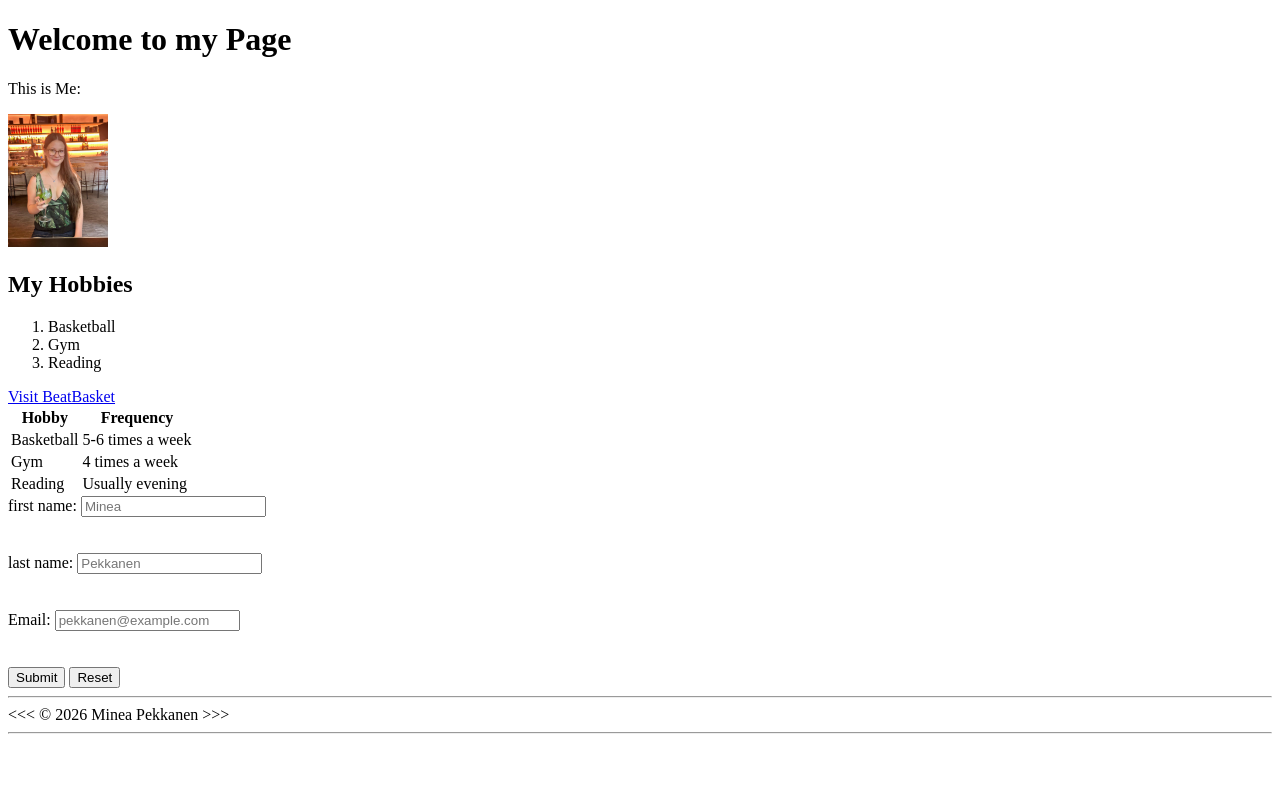
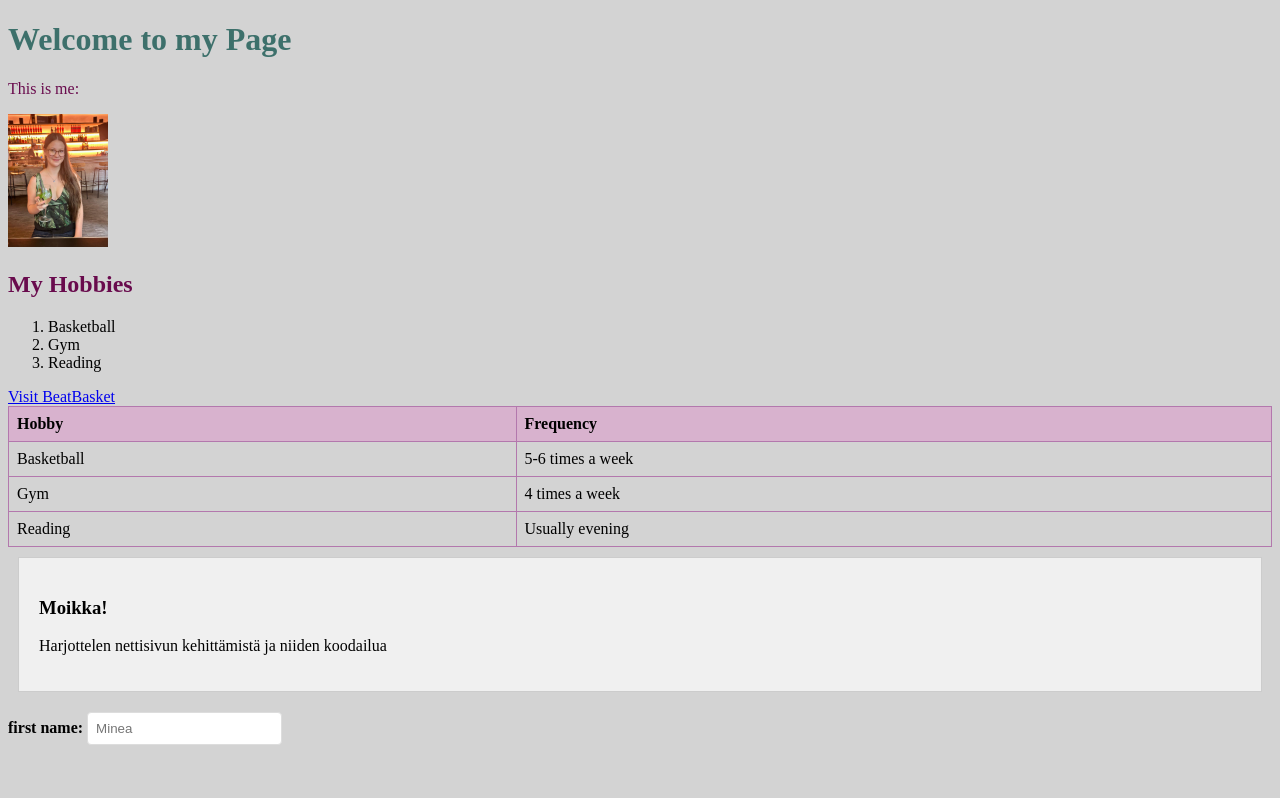
Before and after one commit to MineaPekkanen/Ty-paja-teht-v-t, a plain HTML site: page Css/index.html in a window 1280 px wide. Shown: the top 798 px of the page. Drawn offline with Linux system fonts and the light colour scheme; files whose address does not match are found by name.

Commit message:
Add files via upload

```diff
--- a/Css/index.html
+++ b/Css/index.html
@@ -3,11 +3,18 @@
 <head>
   <meta charset="UTF-8">
   <title>My first HTML Page</title>
+  <link rel="stylesheet" href="styles.css">
+  <style>
+  h1 {
+    color: rgba(17, 83, 77, 0.772);
+  }
+</style>
 </head>
 <body>
 
 <h1>Welcome to my Page</h1>
-<p>This is Me:</p>
+
+<p style="color:  rgb(105, 11, 77);">This is me:</p>
 <img src="DZRV5858.JPG" alt="Me" width="100">
 <h2>My Hobbies</h2>
 <ol>
@@ -16,6 +23,7 @@
   <li>Reading</li>
 </ol>
 <a href="https://www.beatbasket.fi/">Visit BeatBasket</a>
+
 
 <table>
   <tr>
@@ -35,7 +43,13 @@
     <td>Usually evening</td>
   </tr>
 </table>
+
 <form>
+    <div class="content-box">
+    <h3>Moikka!</h3>
+    <p>Harjottelen nettisivun kehittämistä ja niiden koodailua</p>
+    </div>
+
     <div>
     <label for="fname"> first name:</label>
     <input type="text" id="fname" name="fname" placeholder="Minea"><br><br>
@@ -62,6 +76,7 @@
     <hr>
     &lt;&lt;&lt;  &copy; 2026 Minea Pekkanen &gt;&gt;&gt;
     <hr/>
+
 </form>
 </body>
 
```
